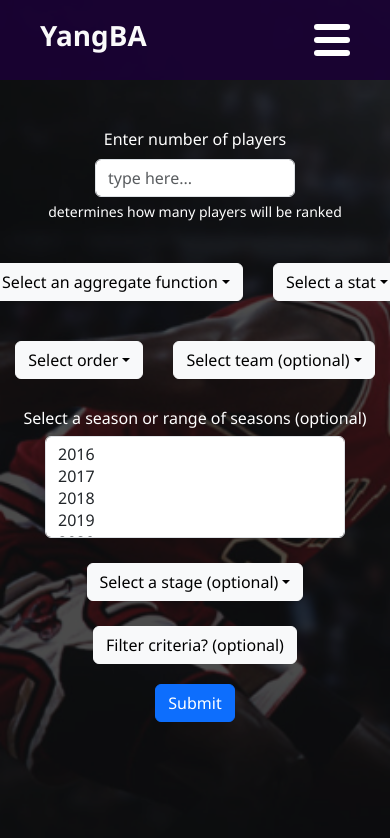
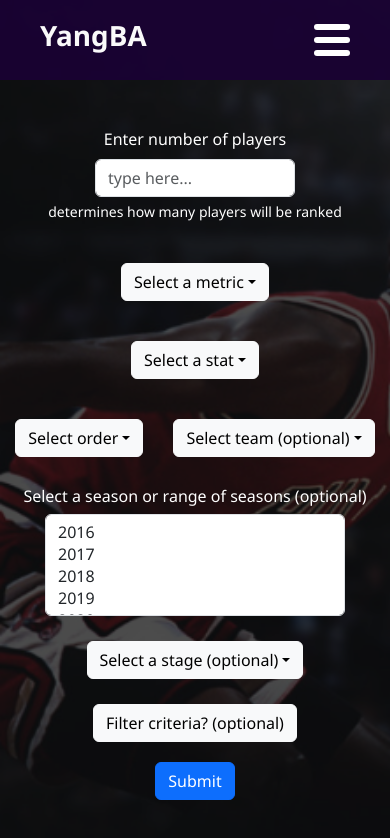
Before and after one commit to lem0000ns/YangBA, a React (Vite) app in the folder yba-frontend/: page /rank in a window 390 px wide. Shown: the top 838 px of the page. Built offline with nearby package versions, Linux system fonts and the light colour scheme.

Commit message:
rename aggregate

```diff
--- a/yba-frontend/src/App.css
+++ b/yba-frontend/src/App.css
@@ -414,6 +414,10 @@ nav .menu:hover {
     margin-left: auto !important;
     margin-right: auto !important;
   }
+
+  .rank-dropdowns1 {
+    flex-direction: column !important;
+  }
 }
 
 .Sidebar .fa-chart-simple {
--- a/yba-frontend/src/pages/RankForm.tsx
+++ b/yba-frontend/src/pages/RankForm.tsx
@@ -54,7 +54,7 @@ interface Props {
 }
 
 const RankForm = ({ onSubmit }: Props) => {
-  const [aggValue, setAggValue] = useState("Select an aggregate function");
+  const [aggValue, setAggValue] = useState("Select a metric");
   const [statValue, setStatValue] = useState("Select a stat");
   const [order, setOrder] = useState("Select order");
   const [limit, setLimit] = useState(-1);
@@ -66,7 +66,7 @@ const RankForm = ({ onSubmit }: Props) => {
 
   const handleSubmit = (e: any) => {
     e.preventDefault();
-    aggValue == "Select an aggregate function" ||
+    aggValue == "Select a metric" ||
     statValue == "Select a stat" ||
     order == "Select order" ||
     limit == -1
--- a/yba-frontend/src/pages/StatsForm.tsx
+++ b/yba-frontend/src/pages/StatsForm.tsx
@@ -22,7 +22,7 @@ const StatsForm = ({ onSubmit }: Props) => {
   const allNames = namesList.split("\n");
   const [nameValue, setNameValue] = useState("");
   const [statValue, setStatValue] = useState("Select a stat");
-  const [aggValue, setAggValue] = useState("Select an aggregate function");
+  const [aggValue, setAggValue] = useState("Select a metric");
   const [seasons, setSeasons] = useState<string[]>([]);
   const [filters, setFilters] = useState<string[]>([]);
   const [error, setError] = useState("");
@@ -40,7 +40,7 @@ const StatsForm = ({ onSubmit }: Props) => {
 
   const handleSubmit = (e: any) => {
     e.preventDefault();
-    statValue == "Select a stat" || aggValue == "Select an aggregate function"
+    statValue == "Select a stat" || aggValue == "Select a metric"
       ? setError("'Stat' and 'Agg' are required fields")
       : onSubmit(nameValue, statValue, aggValue, seasons, filters);
   };
```
